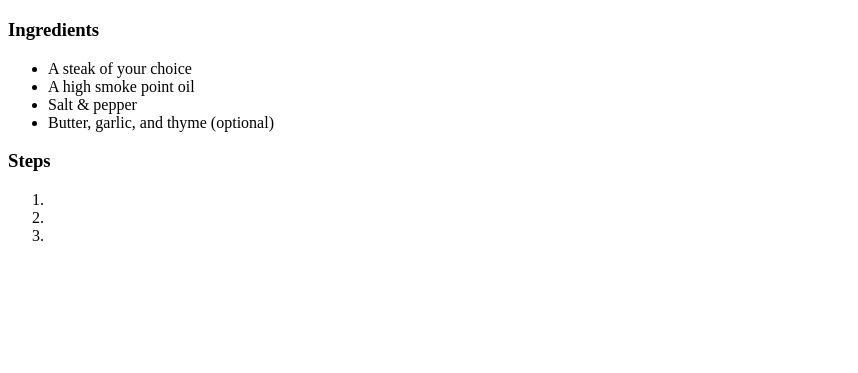
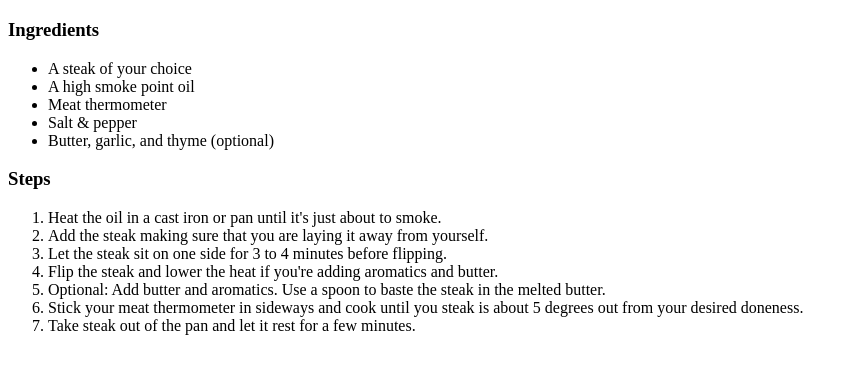
Before and after one commit to nicekrispies/odin-recipes, a plain HTML site: page recipes/steak.html in a window 1280 px wide. Shown: the part 61-434 px from the top of the page, without its empty margins (0-858 px from the left). Drawn offline with Linux system fonts and the light colour scheme.

Commit message:
Add the steps section to steak page

```diff
--- a/recipes/steak.html
+++ b/recipes/steak.html
@@ -7,7 +7,7 @@
     <body>
         <h1>Pan Seared Steak</h1>
 
-        <!--TODO: INSERT IMAGE OF A CRISPY FRIED EGG-->
+        <!--TODO: INSERT IMAGE OF A STEAK-->
 
         <h4>
 
@@ -17,15 +17,20 @@
         <ul>
             <li>A steak of your choice</li>
             <li>A high smoke point oil</li>
+            <li>Meat thermometer</li>
             <li>Salt & pepper</li>
             <li>Butter, garlic, and thyme (optional)</li>
         </ul>
 
         <h3>Steps</h3>
         <ol>
-            <li></li>
-            <li></li>
-            <li></li>
+            <li>Heat the oil in a cast iron or pan until it's just about to smoke.</li>
+            <li>Add the steak making sure that you are laying it away from yourself.</li>
+            <li>Let the steak sit on one side for 3 to 4 minutes before flipping.</li>
+            <li>Flip the steak and lower the heat if you're adding aromatics and butter.</li>
+            <li>Optional: Add butter and aromatics. Use a spoon to baste the steak in the melted butter.</li>
+            <li>Stick your meat thermometer in sideways and cook until you steak is about 5 degrees out from your desired doneness.</li>
+            <li>Take steak out of the pan and let it rest for a few minutes.</li>
         </ol>
     </body>
 </html>
```
